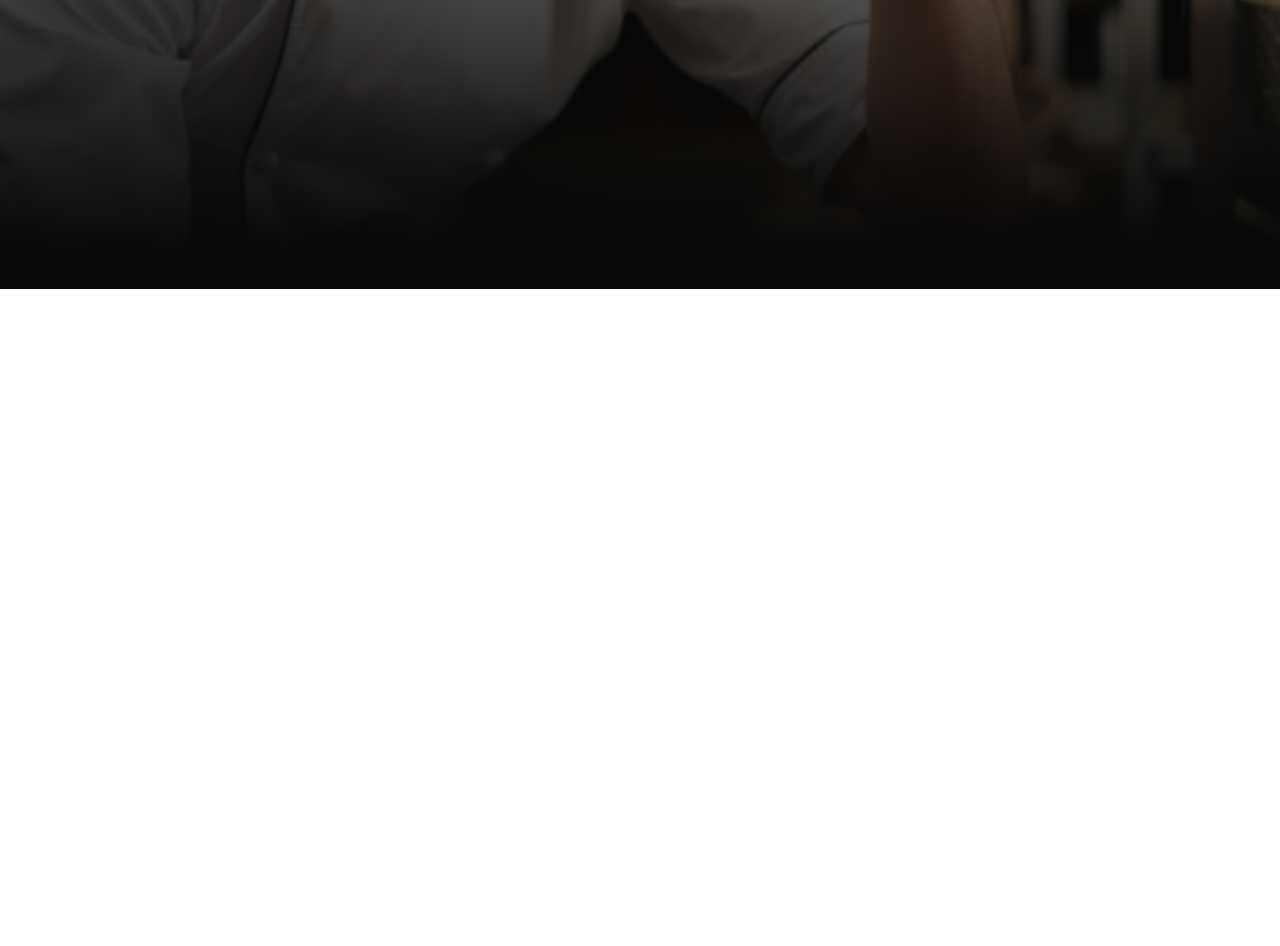
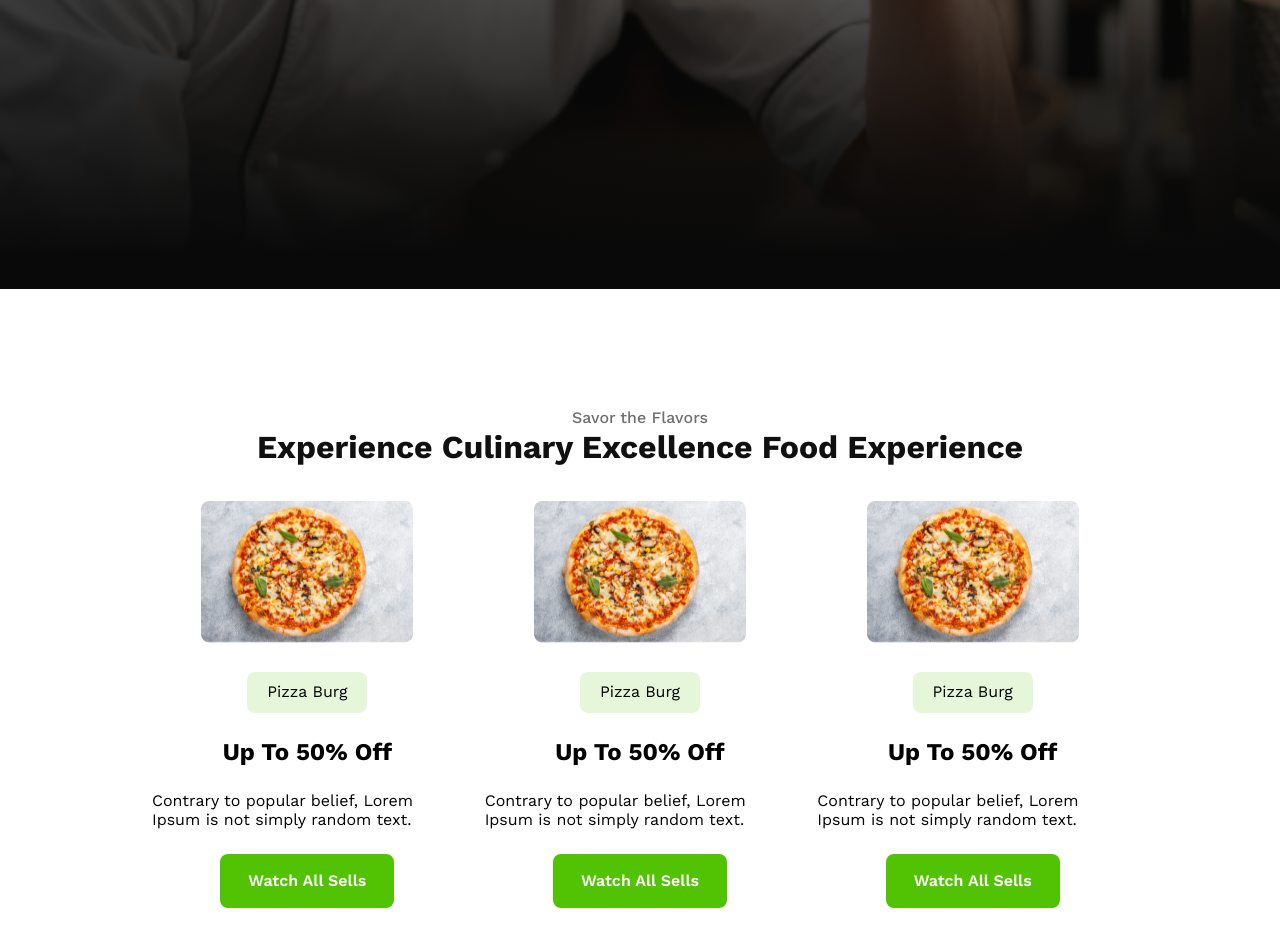
Before and after one commit to Faishal-Youshuf19/project, a plain HTML site: page index.html in a window 1280 px wide. Shown: the part 661-1607 px from the top of the page. Before the commit the page ends 950 px from the top, so only its background shows below. Drawn offline with nearby package versions, Linux system fonts and the light colour scheme.

Commit message:
website updated

```diff
--- a/index.html
+++ b/index.html
@@ -28,5 +28,54 @@
         </div>
       </div>
     </section>
+    <section id="card-box">
+      <div class="container">
+        <div class="info">
+          <p class="subtitle">Savor the Flavors</p>
+          <h1 class="title">Experience Culinary Excellence Food Experience</h1>
+        </div>
+        <div class="card-container">
+          <div class="card">
+            <div class="image-box">
+              <img src="assets/pizza.png" alt="" />
+            </div>
+            <div class="shop">
+              <span>Pizza Burg</span>
+            </div>
+            <h1>Up To 50% Off</h1>
+            <p>
+              Contrary to popular belief, Lorem Ipsum is not simply random text.
+            </p>
+            <button class="btn">Watch All Sells</button>
+          </div>
+          <div class="card">
+            <div class="image-box">
+              <img src="assets/pizza.png" alt="" />
+            </div>
+            <div class="shop">
+              <span>Pizza Burg</span>
+            </div>
+            <h1>Up To 50% Off</h1>
+            <p>
+              Contrary to popular belief, Lorem Ipsum is not simply random text.
+            </p>
+            <button class="btn">Watch All Sells</button>
+          </div>
+          <div class="card">
+            <div class="image-box">
+              <img src="assets/pizza.png" alt="" />
+            </div>
+            <div class="shop">
+              <span>Pizza Burg</span>
+            </div>
+            <h1>Up To 50% Off</h1>
+            <p>
+              Contrary to popular belief, Lorem Ipsum is not simply random text.
+            </p>
+            <button class="btn">Watch All Sells</button>
+          </div>
+        </div>
+      </div>
+    </section>
   </body>
 </html>
--- a/styles/style.css
+++ b/styles/style.css
@@ -40,6 +40,7 @@
   text-align: center;
   border-radius: 8px;
   border: none;
+  cursor: pointer;
 
   background: rgb(82, 195, 3);
 }
@@ -76,3 +77,58 @@
   opacity: 0.7;
   margin: 32px;
 }
+#card-box {
+  width: 976px;
+  margin: 120px auto;
+}
+#card-box .info {
+}
+
+#card-box .title {
+  color: rgb(16, 16, 16);
+  font-family: Work Sans;
+  font-size: 32px;
+  font-weight: 700;
+  line-height: 40px;
+  letter-spacing: 0%;
+  text-align: center;
+}
+#card-box .subtitle {
+  color: rgb(16, 16, 16);
+  font-family: Work Sans;
+  font-size: 16px;
+  font-weight: 500;
+  line-height: 18px;
+  letter-spacing: 0%;
+  text-align: center;
+  opacity: 0.6;
+}
+
+.card-container {
+  margin-top: 34px;
+  display: flex;
+  justify-content: space-between;
+  gap: 22px;
+  font-family: Work Sans;
+}
+.card {
+  max-width: 320px;
+  display: flex;
+  flex-direction: column;
+  gap: 25px;
+  justify-content: center;
+  align-items: center;
+}
+.card .image-box {
+  max-width: 280px;
+}
+.card .image-box img {
+  width: 100%;
+}
+.card .shop {
+  border-radius: 8px;
+
+  background: rgba(82, 195, 3, 0.15);
+
+  padding: 10px 20px 12px 20px;
+}
```
